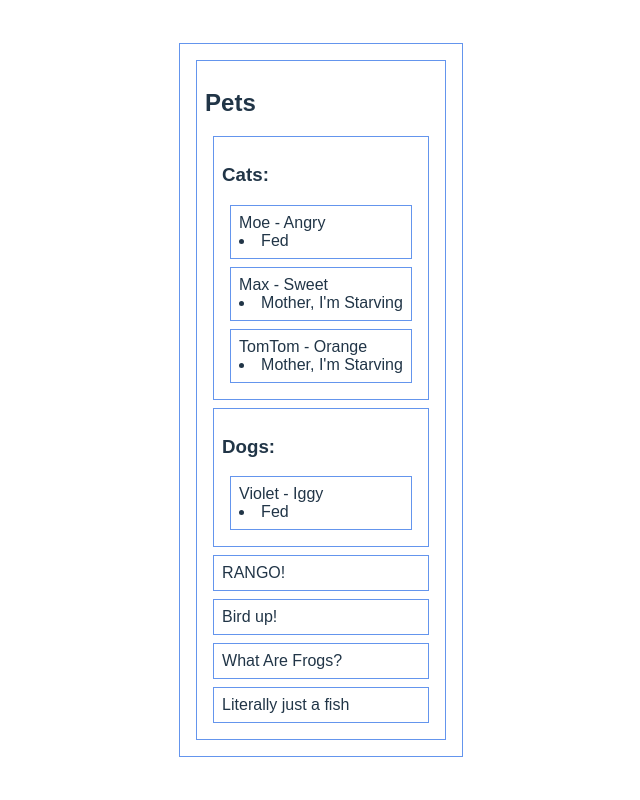
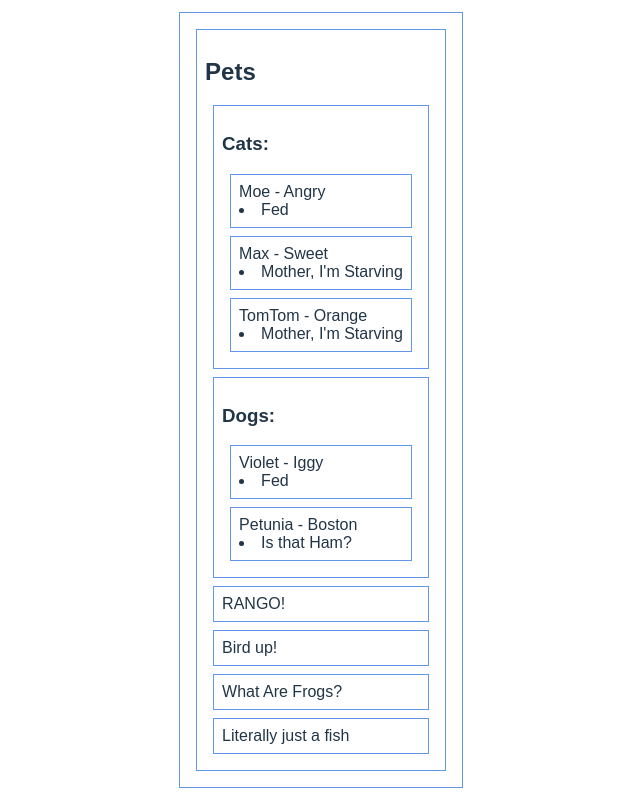
Before and after one commit to natnichols/floorplan-lab-pets, a React (Vite) app: page / in a window 1280 px wide. Shown: the whole page, without its empty margins (319-959 px from the left). Built offline with nearby package versions, Linux system fonts and the light colour scheme.

Commit message:
add Dog Petunia to Pets component

```diff
--- a/src/Pet.jsx
+++ b/src/Pet.jsx
@@ -18,6 +18,7 @@ const Pet = (props) => {
       <div>
         <h3>Dogs:</h3>
         <Dog dog={{name: "Violet", breed: "Iggy", fed:1}} />
+        <Dog dog={{name: "Petunia", breed: "Boston", fed:0}} />
       </div>
       <Reptile />
       <Bird />
```
